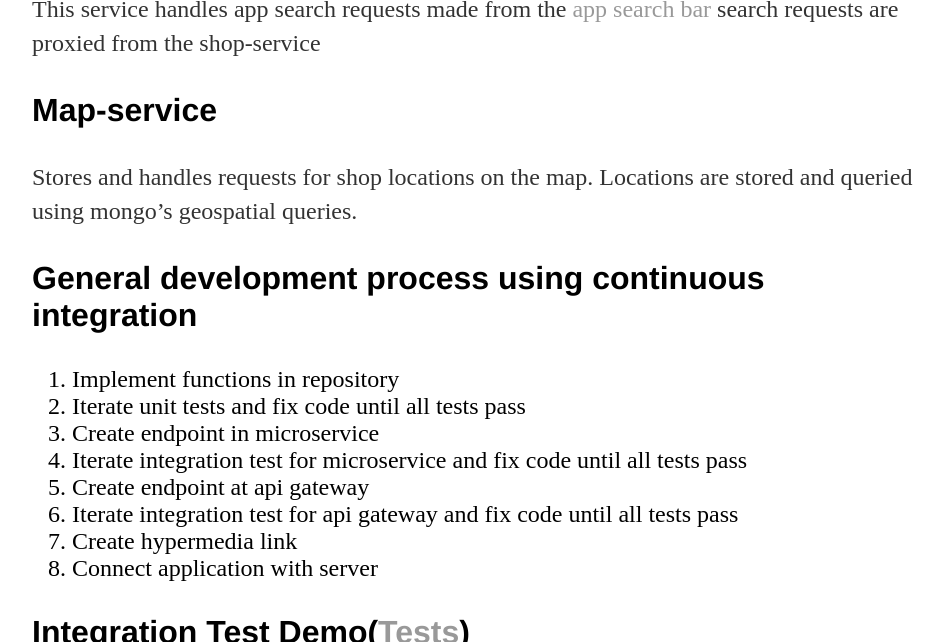
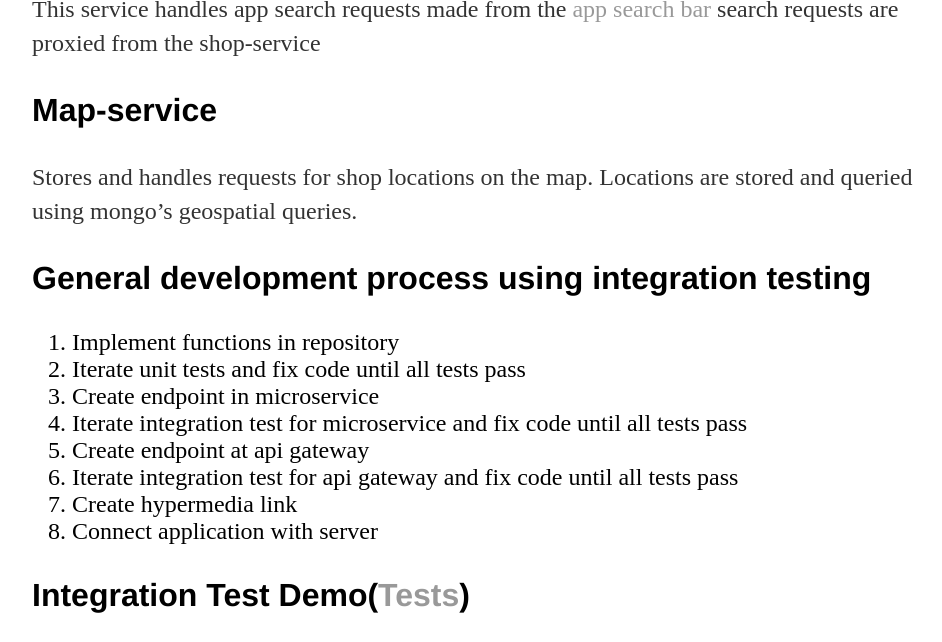
Before and after one commit to jcho7022/jcho7022.github.io, a Jekyll site: the page built from projects/float/index.html, in a window 1280 px wide and 900 px high, scrolled down 6047 px, cut to the strip 0-642 px from the top of the window. Shown: the whole strip, without its empty margins (160-1102 px from the left). Built offline with Jekyll 4.4.1, drawn with Linux system fonts in a browser that asks for light colours.

Commit message:
Update index.html

```diff
--- a/projects/float/index.html
+++ b/projects/float/index.html
@@ -88,7 +88,7 @@ and search up items using a <a href="https://jcho7022.github.io/projects/float/e
    <p>Stores and handles requests for shop locations on the map. Locations are stored and queried using mongo’s geospatial queries.</p>
 
 
-   <h3>General development process using continuous integration</h3>
+   <h3>General development process using integration testing</h3>
 <font size="5.8" font-family: 'Helvetica', 'Arial', 'Sans-Serif'>
 	<ol type="1">
   		<li>Implement functions in repository</li>
```
